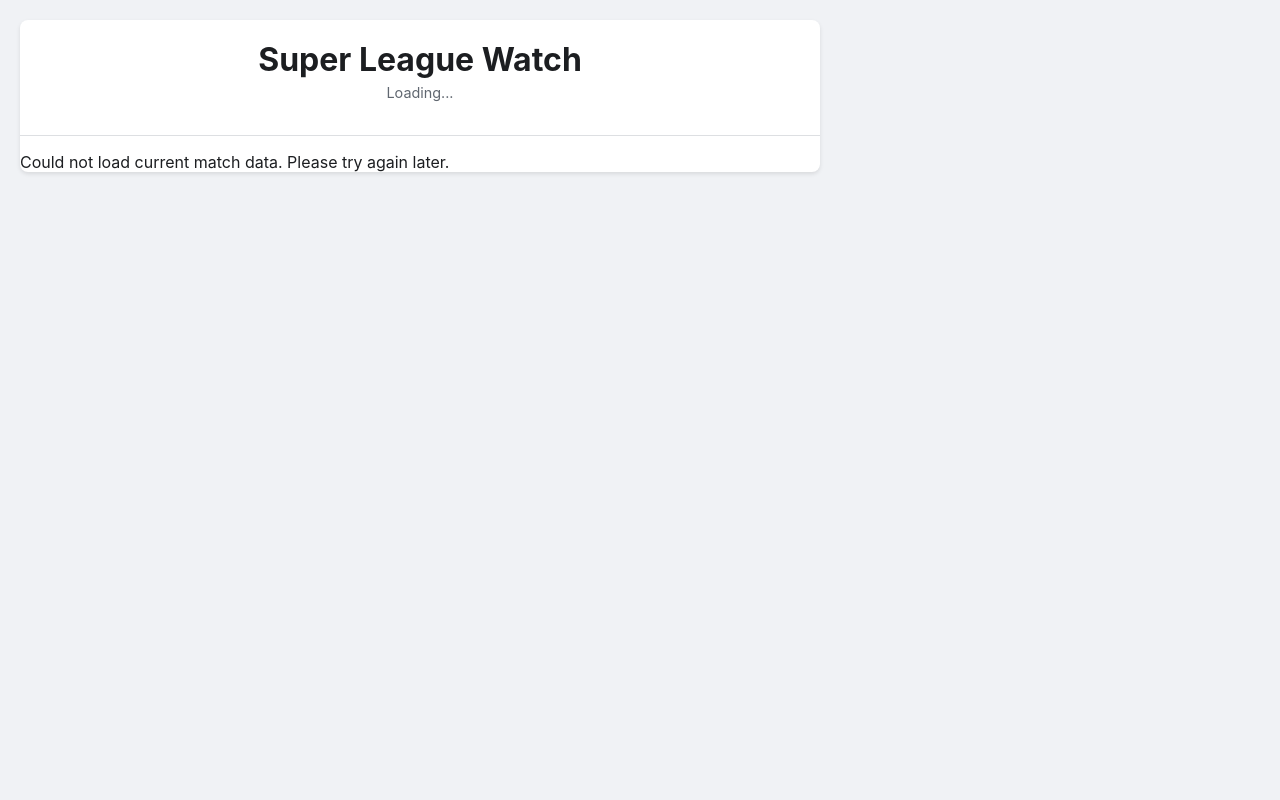
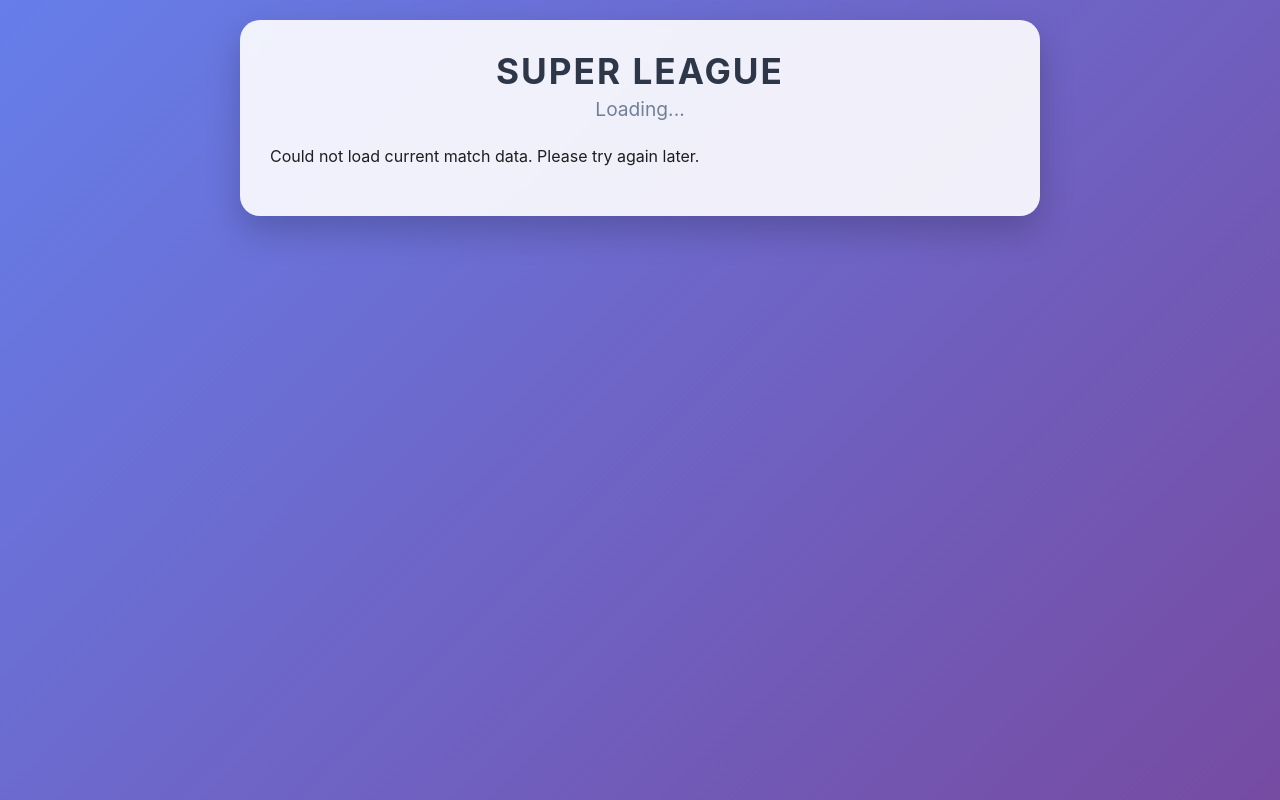
Before and after one commit to jslytics-data/super-league-watch, a Flask app: page / in a window 1280 px wide. Run offline with Flask 3, Linux system fonts and the light colour scheme.

Commit message:
web styling

```diff
--- a/static/style.css
+++ b/static/style.css
@@ -1,38 +1,57 @@
+* {
+    margin: 0;
+    padding: 0;
+    box-sizing: border-box;
+}
+
 body {
     font-family: -apple-system, BlinkMacSystemFont, "Segoe UI", Roboto, Helvetica, Arial, sans-serif;
-    background-color: #f0f2f5;
+    background: linear-gradient(135deg, #667eea 0%, #764ba2 100%);
     color: #1c1e21;
-    margin: 0;
+    min-height: 100vh;
     padding: 20px;
+    display: flex;
+    justify-content: center;
+    align-items: flex-start;
 }
 
 .container {
+    background: rgba(255, 255, 255, 0.9);
+    backdrop-filter: blur(10px);
+    border-radius: 20px;
+    box-shadow: 0 15px 35px rgba(0, 0, 0, 0.2);
+    padding: 30px;
     width: 100%;
     max-width: 800px;
-    background-color: #ffffff;
-    border-radius: 8px;
-    box-shadow: 0 2px 4px rgba(0, 0, 0, 0.1);
 }
 
 header {
-    padding: 20px;
-    border-bottom: 1px solid #dddfe2;
     text-align: center;
+    margin-bottom: 25px;
 }
 
 #main-title {
-    margin: 0;
-    font-size: 2em;
+    font-size: 2.2em;
+    color: #2d3748;
+    text-transform: uppercase;
+    letter-spacing: 2px;
 }
 
-#last-updated {
-    color: #606770;
-    font-size: 0.9em;
+#round-info {
+    font-size: 1.2em;
+    color: #718096;
     margin-top: 5px;
 }
 
+footer {
+    text-align: center;
+    margin-top: 20px;
+    font-size: 0.9em;
+    color: #606770;
+}
+
 .table-container {
-    overflow-x: auto; /* Enables horizontal scrolling on small screens */
+    overflow-x: auto;
 }
 
 .match-table {
--- a/templates/index.html
+++ b/templates/index.html
@@ -9,16 +9,19 @@
 <body>
     <div class="container">
         <header>
-            <h1 id="main-title">Super League Watch</h1>
-            <p id="last-updated">Loading...</p>
+            <h1 id="main-title">Super League</h1>
+            <p id="round-info">Loading...</p>
         </header>
         <main id="content">
+            <div id="loading-spinner" class="spinner"></div>
             <div id="matches-container">
                 <!-- Match data will be injected here by JavaScript -->
             </div>
-            <div id="loading-spinner" class="spinner"></div>
             <p id="error-message" class="hidden"></p>
         </main>
+        <footer>
+            <p id="last-updated"></p>
+        </footer>
     </div>
     <script src="/static/script.js"></script>
 </body>
```
Also changed, not shown: other parts of static/style.css (+39 -17 lines), static/script.js (+16 -25 lines).
